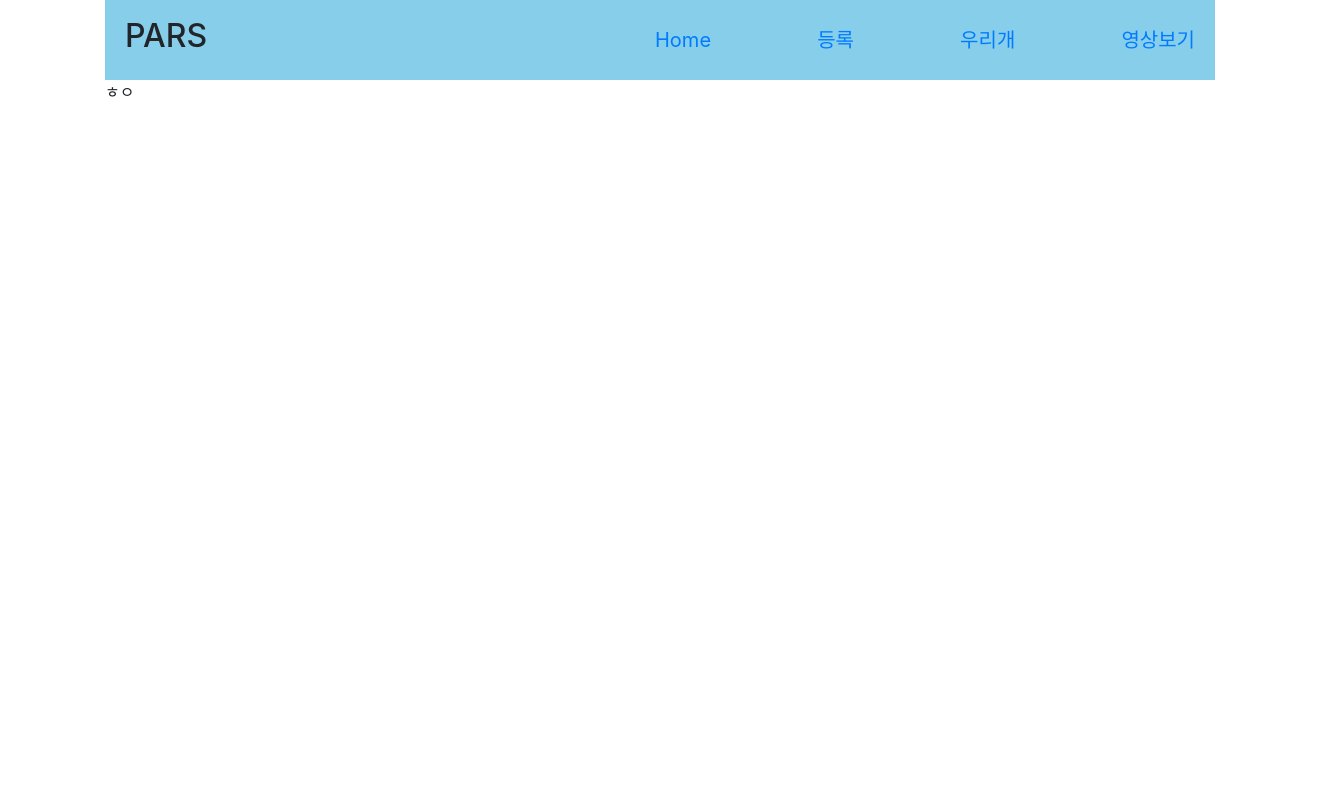
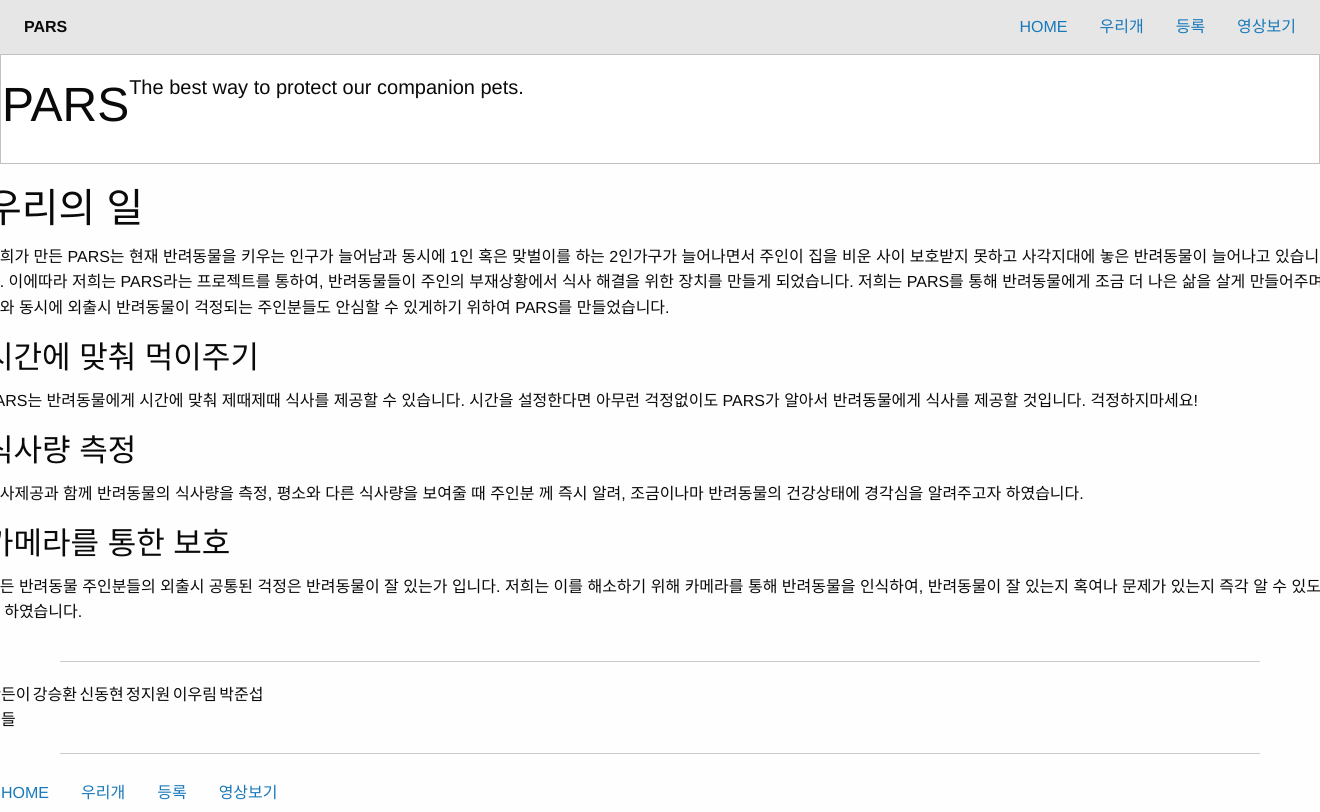
Before and after one commit to kangshwan/PARS_SERVER, a Django app: page /dogfeed/home/ in a window 1320 px wide. Before the commit the page ends 97 px from the top, so only its background shows below. Run offline with Django 3.2, Linux system fonts and the light colour scheme; some libraries are stand-ins or nearby versions.

Commit message:
[UPDATE] renew html templates more better

```diff
--- a/pars/dogfeed/templates/dogfeed/common/header.html
+++ b/pars/dogfeed/templates/dogfeed/common/header.html
@@ -1,10 +1,11 @@
 <!DOCTYPE html>
-<html lang="en">
+<html class="no-js" lang="ko">
   <head>
     {% block title %}<title>PARS</title>{% endblock %}
     <meta charset="utf-8">
     <meta name="viewport" content="width=device-width, initial-scale=1">
     <link rel="stylesheet" href="https://stackpath.bootstrapcdn.com/bootstrap/4.1.3/css/bootstrap.min.css" integrity="sha384-MCw98/SFnGE8fJT3GXwEOngsV7Zt27NXFoaoApmYm81iuXoPkFOJwJ8ERdknLPMO" crossorigin="anonymous">
+    <link rel="stylesheet" href="https://dhbhdrzi4tiry.cloudfront.net/cdn/sites/foundation.min.css">
     <script type="text/javascript" src="https://ajax.googleapis.com/ajax/libs/jquery/3.4.0/jquery.min.js"></script>
 
     <!-- Add additional CSS in static file -->
@@ -13,26 +14,34 @@
     <script src="https://cdn.plot.ly/plotly-latest.min.js"></script>
   </head>
 <body>
-  <div class='container'>
-      <header>
-        <h2>PARS</h2>
-        <nav>
-          <ul>
-            <li><a href="{% url 'home' %}">Home</a></li>
+    <!-- Start Top Bar -->
+    <div class="top-bar">
+      <div class="top-bar-left">
+        <ul class="menu">
+          <li class="menu-text">PARS</li>
+        </ul>
+      </div>
+
+      <div class="top-bar-right">
+        <ul class="menu">
+          <li><a href="{% url 'home' %}">HOME</a></li>
+          <li><a href="{% url 'ourdog' %}">우리개</a></li>
           <li><a href="">등록</a></li>
-            <li><a href="{% url 'ourdog' %}">우리개</a></li>
           <li><a href="{% url 'viewdog' %}">영상보기</a></li>
         </ul>
-        </nav>
-      </header>
+      </div>
+    </div>
+    <!-- End Top Bar -->
     <section>
      <div>{% block content %}{% endblock %}</div>
     </section>
-  </div>
 </body>
 <script src="{% static 'js/app.js' %}"></script>
 <script src="https://code.jquery.com/jquery-3.2.1.min.js"></script>
 <script type="text/javascript">
   data_from_django='{{dog_names|safe}}';
 </script>
+<script>
+      $(document).foundation();
+</script>
 </html>
--- a/pars/dogfeed/templates/dogfeed/main.html
+++ b/pars/dogfeed/templates/dogfeed/main.html
@@ -1,4 +1,63 @@
 {% extends 'dogfeed/common/header.html' %}
 {% block content %}
-ㅎㅇ
+<div class="callout medium">
+    <div class="row column text-center">
+    <h1>PARS</h1>
+    <p class="lead">The best way to protect our companion pets.</p>
+    </div>
+</div>
+
+<div class="row">
+    <div class="medium-6 columns medium-push-6">
+
+    </div>
+    <div class="medium-6 columns medium-pull-6">
+    <h2>우리의 일</h2>
+    <p>
+        저희가 만든 PARS는 현재 반려동물을 키우는 인구가 늘어남과 동시에 1인 혹은 맞벌이를 하는 2인가구가 늘어나면서 주인이 집을 비운 사이 보호받지 못하고 사각지대에 놓은 반려동물이 늘어나고 있습니다.
+        이에따라 저희는 PARS라는 프로젝트를 통하여, 반려동물들이 주인의 부재상황에서 식사 해결을 위한 장치를 만들게 되었습니다. 저희는 PARS를 통해 반려동물에게 조금 더 나은 삶을 살게 만들어주며
+        그와 동시에 외출시 반려동물이 걱정되는 주인분들도 안심할 수 있게하기 위하여 PARS를 만들었습니다.
+    </p>
+    </div>
+</div>
+
+<div class="row">
+    <div class="medium-4 columns">
+    <h3>시간에 맞춰 먹이주기</h3>
+    <p>PARS는 반려동물에게 시간에 맞춰 제때제때 식사를 제공할 수 있습니다. 시간을 설정한다면 아무런 걱정없이도 PARS가 알아서 반려동물에게 식사를 제공할 것입니다. 걱정하지마세요!</p>
+    </div>
+    <div class="medium-4 columns">
+    <h3>식사량 측정</h3>
+    <p>식사제공과 함께 반려동물의 식사량을 측정, 평소와 다른 식사량을 보여줄 때 주인분 께 즉시 알려, 조금이나마 반려동물의 건강상태에 경각심을 알려주고자 하였습니다.</p>
+    </div>
+    <div class="medium-4 columns">
+    <h3>카메라를 통한 보호</h3>
+    <p>모든 반려동물 주인분들의 외출시 공통된 걱정은 반려동물이 잘 있는가 입니다. 저희는 이를 해소하기 위해 카메라를 통해 반려동물을 인식하여, 반려동물이 잘 있는지 혹여나 문제가 있는지 즉각 알 수 있도록 하였습니다.</p>
+    </div>
+</div>
+
+<hr>
+
+<div class="row column">
+    <ul class="vertical medium-horizontal menu expanded text-center">
+    <li><div class="stat"></div><span>만든이들</span></a></li>
+    <li><div class="stat"></div><span>강승환</span></a></li>
+    <li><div class="stat"></div><span>신동현</span></a></li>
+    <li><div class="stat"></div><span>정지원</span></a></li>
+    <li><div class="stat"></div><span>이우림</span></a></li>
+    <li><div class="stat"></div><span>박준섭</span></a></li>
+    </ul>
+</div>
+
+<hr>
+
+<div class="row column">
+    <ul class="menu">
+    <li><a href="{% url 'home' %}">HOME</a></li>
+    <li><a href="{% url 'ourdog' %}">우리개</a></li>
+    <li><a href="">등록</a></li>
+    <li><a href="{% url 'viewdog' %}">영상보기</a></li>
+    </ul>
+</div>
+
 {% endblock%}
--- a/pars/dogfeed/urls.py
+++ b/pars/dogfeed/urls.py
@@ -5,6 +5,7 @@ from django.conf.urls.static import static
 from . import views
 
 urlpatterns = [
+    path('', views.Main_dog.as_view()),
     path('home/', views.Main_dog.as_view(), name='home'),
     path('ourdog/', views.Our_dog.as_view(), name='ourdog'),
     path('viewdog/',views.View_dog.as_view(), name='viewdog')
--- a/pars/pars/urls.py
+++ b/pars/pars/urls.py
@@ -17,6 +17,7 @@ from django.contrib import admin
 from django.urls import include, path
 
 urlpatterns = [
+    path('',include('dogfeed.urls')),
     path('admin/', admin.site.urls),
     path('api/v1', include('dogfeed.urls')),
     path('dogfeed/', include('dogfeed.urls'),)
```
Also changed, not shown: pars/dogfeed/templates/dogfeed/ourdog.html (+25 -6 lines), pars/dogfeed/templates/dogfeed/viewdog.html (+29 -7 lines). Lines whose indentation alone changed are shown as unchanged.
